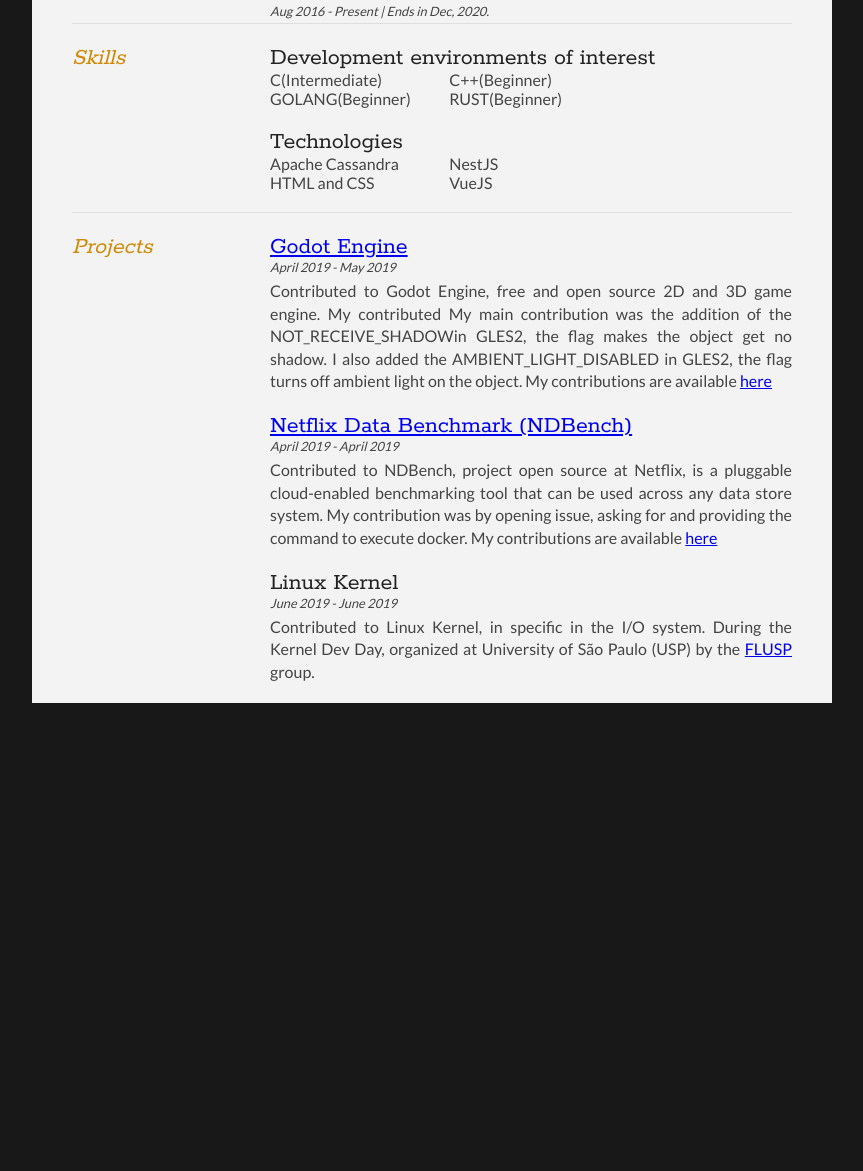
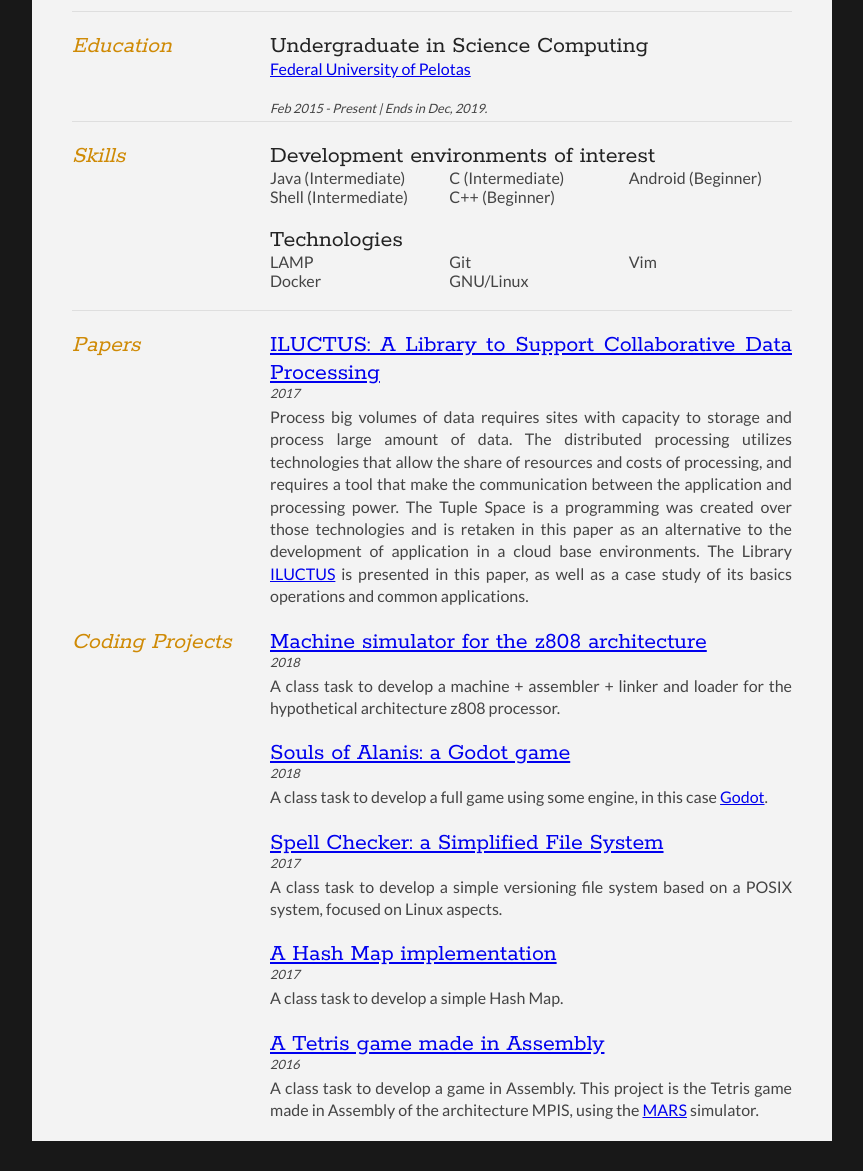
Before and after one commit to lucasbretana/lucasbretana, a plain HTML site: page index.html in a window 1280 px wide. Shown: the part 460-1631 px from the top of the page, without its empty margins (208-1071 px from the left). Before the commit the page ends 1193 px from the top, so only its background shows below. Drawn offline with Linux system fonts and the light colour scheme.

Commit message:
Finished page version 1.0

```diff
--- a/index.html
+++ b/index.html
@@ -1,10 +1,10 @@
 <!DOCTYPE html>
 <html>
 <head>
-<title>Resume - Guilherme Souza</title>
+<title>Resume - Lucas Eduardo Bretana</title>
 
 <meta name="viewport" content="width=device-width"/>
-<meta name="description" content="The Curriculum Vitae of Joe Bloggs."/>
+<meta name="description" content="The Curriculum Vitae of Lucas Bretana."/>
 <meta charset="UTF-8">
 
 <link type="text/css" rel="stylesheet" href="style.css">
@@ -18,19 +18,19 @@
 <div id="cv" class="instaFade">
 	<div class="mainDetails">
 		<div id="headshot" class="quickFade">
-			<img src="eu.jpeg" alt="Guilherme Souza" />
+			<img src="me.jpeg" alt="Lucas Eduardo Bretana" />
 		</div>
 
 		<div id="name">
       <h2 class="quickFade delayTwo">Hi, I'm</h2>
-			<h1 class="quickFade delayThree">Guilherme Souza</h1>
+			<h1 class="quickFade delayThree">Lucas Eduardo Bretana</h1>
 		</div>
 
 		<div id="contactDetails" class="quickFade delayFour">
 			<ul>
-				<li> <a href="mailto:gdsdsilva@inf.ufpl.edu.br" target="_blank">gdsdsilva@inf.ufpel.edu.br</a></li>
-				<li> <a href="https://github.com/SouzaGuilherme">github.com/SouzaGuilherme</a></li>
-				<li> +55 51 998752828</li>
+				<li> <a href="mailto:lebretana@inf.ufpl.edu.br" target="_blank">lebretana@inf.ufpel.edu.br</a></li>
+				<li> <a href="https://github.com/lucasbretana">github.com/lucasbretana</a></li>
+				<li> +55 51 980149035</li>
 			</ul>
 		</div>
 		<div class="clear"></div>
@@ -44,11 +44,7 @@
 				</div>
 
 				<div class="sectionContent">
-          <p>I'm a computer science bachelor student at Federal University of Pelotas (UFPel), Brazil. I've made research in the fields of green computing, focusing on fog computing. The research made use of Raspberry Pi as a low-capacity device deployed into the network to measure the response, consumption and latency of the network. My research interests include IOT devices and cloud computing, as future work I intend to focus on parallel and distributed system study.
-
-          <!--
-          <p>My name is Guilherme Souza, computer science student at Federal University of Pelotas (UFPel), Brazil. I have research in the field of green computing, focusing on fog computing. deploying low-capacity devices into the network, thereby quantifying their response to quality, consumption and latency. We make more specific use of Raspberry PI as a testing device. The research intersects with IOT devices, cloud computing. Soon parallel and distributed computing has caught my attention.</p>
-          -->
+					<p/>I'm a computer science student at Federal University of Pelotas (UFPel), Brazil. I've done scientific research in partnership CNPq/CAPES/FAPERGS through the five year at UFPel. My research interests rely among high performance, parallel and distributed programming and architectures. Beyond that I've done some administrative work as an SysAdmin in the research laboratory whereas I've spent most of my time, those tasks involving general system setup for me and others and some network management (all in GNU/Linux platform, of course). Like to play around with programming in C, some Java for more high level projects. Common interests include shell scripting, the Debian OS, vim 'n coffee.
 				</div>
 			</article>
 			<div class="clear"></div>
@@ -65,7 +61,7 @@
 				<article>
           <h2>Undergraduate in Science Computing</h2>
           <p><a href="http://portal.ufpel.edu.br/">Federal University of Pelotas</a></p>
-          <p class="subDetails">Aug 2016 - Present | Ends in Dec, 2020.
+          <p class="subDetails">Feb 2015 - Present | Ends in Dec, 2019.
 				</article>
 
 			</div>
@@ -82,10 +78,11 @@
       </div>
 			<div class="sectionContent">
 				<ul class="keySkills">
-					<li>C(Intermediate)</li>
-					<li>GOLANG(Beginner)</li>
-					<li>C++(Beginner)</li>
-					<li>RUST(Beginner)</li>
+					<li>Java (Intermediate)</li>
+					<li>Shell (Intermediate)</li>
+					<li>C (Intermediate)</li>
+					<li>C++ (Beginner)</li>
+					<li>Android (Beginner)</li>
 				</ul>
 			</div>
 			<div class="clear"></div>
@@ -94,10 +91,11 @@
       </div>
 			<div class="sectionContent">
 				<ul class="keySkills">
-					<li>Apache Cassandra</li>
-					<li>HTML and CSS</li>
-          <li>NestJS</li>
-          <li>VueJS</li>
+					<li>LAMP</li>
+					<li>Docker</li>
+					<li>Git</li>
+					<li>GNU/Linux</li>
+					<li>Vim</li>
 				</ul>
 			</div>
 			<div class="clear"></div>
@@ -106,26 +104,53 @@
 
 		<section>
 			<div class="sectionTitle">
-				<h1>Projects</h1>
+				<h1>Papers</h1>
 			</div>
 
 			<div class="sectionContent">
 				<article>
-          <h2><a href="https://github.com/godotengine/godot">Godot Engine</a></h2>
-					<p class="subDetails">April 2019 - May 2019</p>
-          <p>Contributed to Godot Engine, free and open source 2D and 3D game engine. My contributed My main contribution was the addition of the <em><code>NOT_RECEIVE_SHADOW<em></code>in GLES2, the flag makes the object get no shadow. I also added the <em><code>AMBIENT_LIGHT_DISABLED<em></code> in GLES2, the flag turns off ambient light on the object. My contributions are available <a href="https://github.com/godotengine/godot/pulls?q=is%3Apr+author%3ASouzaGuilherme+is%3Aclosed">here</a></p>
+					<h2><a href="https://sol.sbc.org.br/index.php/wscad/article/view/236">ILUCTUS: A Library to Support Collaborative Data Processing</a></h2>
+					<p class="subDetails">2017</p>
+					<p>Process big volumes of data requires sites with capacity to storage and process large amount of data. The distributed processing utilizes technologies that allow the share of resources and costs of processing, and requires a tool that make the communication between the application and processing power. The Tuple Space is a programming was created over those technologies and is retaken in this paper as an alternative to the development of application in a cloud base environments. The Library <a href="https://scholar.google.com/scholar?q=iluctus">ILUCTUS</a> is presented in this paper, as well as a case study of its basics operations and common applications.</p>
+				</article>
+			</div>
+			<div class="clear"></div>
+		</section>
+
+			<div class="sectionTitle">
+				<h1>Coding Projects</h1>
+			</div>
+
+			<div class="sectionContent">
+				<article>
+					<h2><a href="https://github.com/lucasbretana/PS-z808">Machine simulator for the z808 architecture</a></h2>
+					<p class="subDetails">2018</p>
+					<p>A class task to develop a machine + assembler + linker and loader for the hypothetical architecture z808 processor.</p>
 				</article>
 
 				<article>
-          <h2><a href="https://github.com/Netflix/ndbench">Netflix Data Benchmark (NDBench)</a></h2>
-					<p class="subDetails">April 2019 - April 2019</p>
-          <p>Contributed to NDBench, project open source at Netflix, is a pluggable cloud-enabled benchmarking tool that can be used across any data store system. My contribution was by opening issue, asking for and providing the command to execute docker. My contributions are available <a href="https://github.com/Netflix/ndbench/issues/233">here</a></p>
+				<article>
+					<h2><a href="https://github.com/Jonathas-Conceicao/PeC-Jogos-Projeto-1">Souls of Alanis: a Godot game</a></h2>
+					<p class="subDetails">2018</p>
+					<p>A class task to develop a full game using some engine, in this case <a href="https://godotengine.org/">Godot</a>.</p>
 				</article>
 
 				<article>
-					<h2>Linux Kernel</h2>
-					<p class="subDetails"> June 2019 - June 2019</p>
-          <p>Contributed to Linux Kernel, in specific in the I/O system. During the Kernel Dev Day, organized at University of São Paulo (USP) by the <a href="https://flusp.ime.usp.br/">FLUSP</a> group.</p>
+					<h2><a href="https://github.com/lucasbretana/2017.1-a03-conferidor-de-magias">Spell Checker: a Simplified File System</a></h2>
+					<p class="subDetails">2017</p>
+					<p>A class task to develop a simple versioning file system based on a POSIX system, focused on Linux aspects.</p>
+				</article>
+
+				<article>
+					<h2><a href="https://github.com/lucasbretana/2016.2-HashMap">A Hash Map implementation</a></h2>
+					<p class="subDetails">2017</p>
+					<p>A class task to develop a simple Hash Map.</p>
+				</article>
+
+				<article>
+					<h2><a href="https://github.com/Jonathas-Conceicao/Tetris-MIPS">A Tetris game made in Assembly</a></h2>
+					<p class="subDetails">2016</p>
+					<p>A class task to develop a game in Assembly. This project is the Tetris game made in Assembly of the architecture MPIS, using the <a href="https://courses.missouristate.edu/KenVollmar/MARS/">MARS</a> simulator.</p>
 				</article>
 			</div>
 			<div class="clear"></div>
```
Also changed, not shown: eu.jpeg (deleted), me.jpeg (added), 2 other files.
